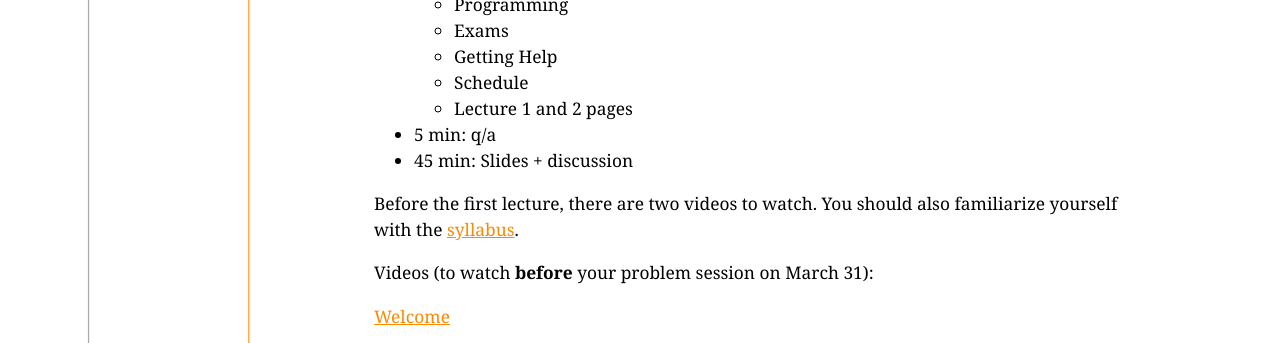
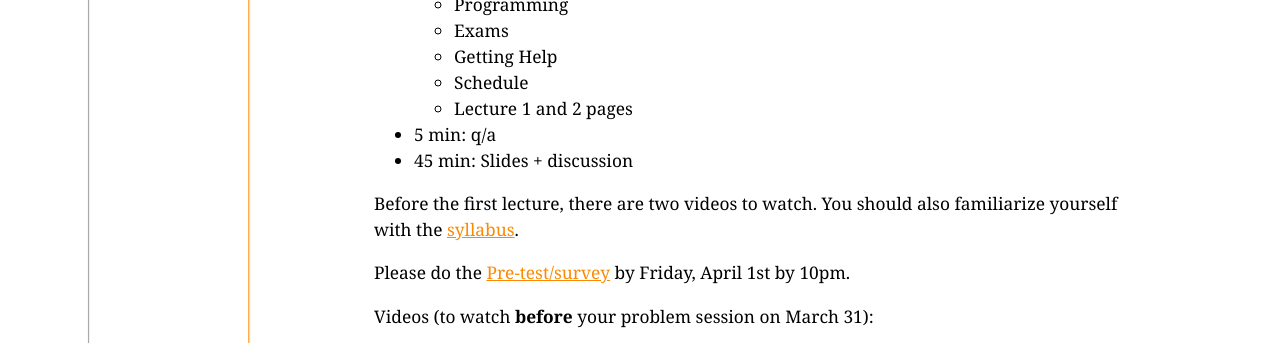
Before and after one commit to memelissa/ucsd-cse12-sp22.github.io, a Jekyll site: the page built from _lectures/lecture1.md, in a window 1280 px wide and 900 px high, scrolled down 420 px, cut to the strip 0-343 px from the top of the window. Built offline with Jekyll 4.4.1, drawn with Linux system fonts in a browser that asks for light colours.

Commit message:
Update lecture1.md

```diff
--- a/_lectures/lecture1.md
+++ b/_lectures/lecture1.md
@@ -36,6 +36,8 @@ Session plan:
 Before the first lecture, there are two videos to watch. You should also familiarize
 yourself with the [syllabus](../syllabus.html).
 
+Please do the [Pre-test/survey](https://forms.gle/o9ivk9VMjorSU8L97) by Friday, April 1st by 10pm.
+
 Videos (to watch **before** your problem session on March 31):
 
 {% for video in page.videos %}
```
